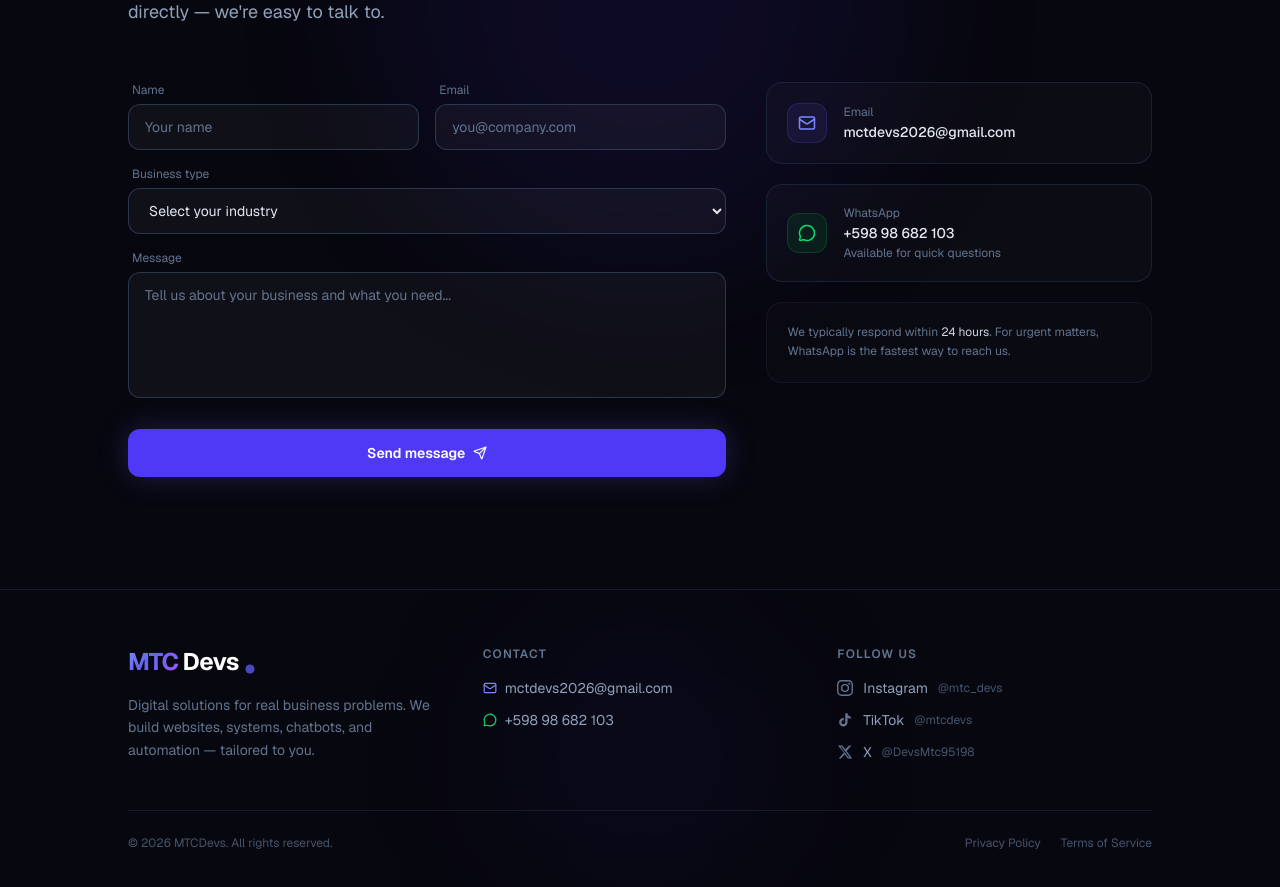
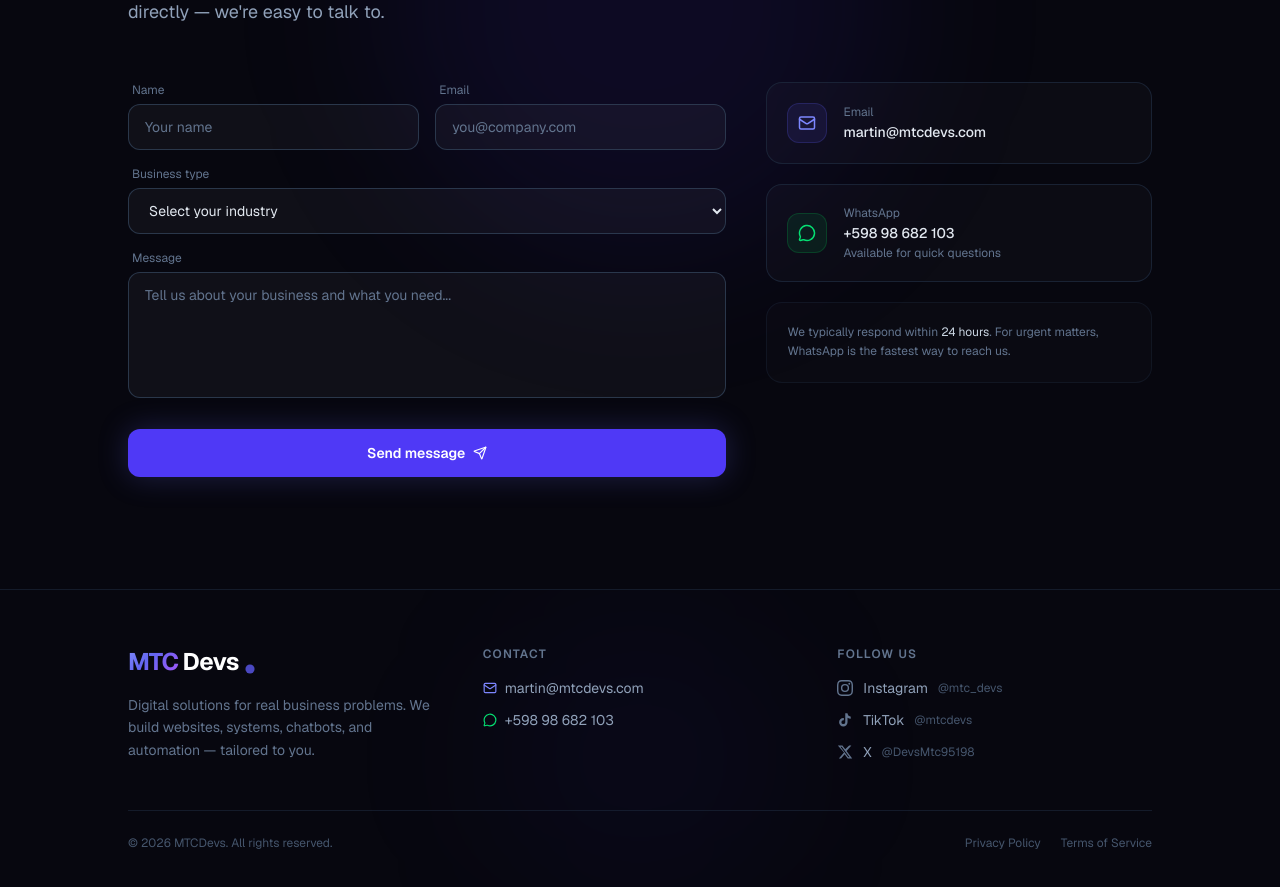
Before and after one commit to MTCDevs1/MTCdevs-web, a Next.js app: page / in a window 1280 px wide. Shown: the part 5840-6727 px from the top of the page. Built offline with nearby package versions, Linux system fonts and the light colour scheme.

Commit message:
cambio email de contacto a martin@mtcdevs.com

```diff
--- a/src/app/privacy/page.tsx
+++ b/src/app/privacy/page.tsx
@@ -42,10 +42,10 @@ export default function PrivacyPage() {
             If you have any questions about this Privacy Policy, please contact
             us at{" "}
             <a
-              href="mailto:mctdevs2026@gmail.com"
+              href="mailto:martin@mtcdevs.com"
               className="text-indigo-400 hover:text-indigo-300"
             >
-              mctdevs2026@gmail.com
+              martin@mtcdevs.com
             </a>
             .
           </p>
--- a/src/app/terms/page.tsx
+++ b/src/app/terms/page.tsx
@@ -46,10 +46,10 @@ export default function TermsPage() {
           <p>
             If you have any questions about these Terms, please contact us at{" "}
             <a
-              href="mailto:mctdevs2026@gmail.com"
+              href="mailto:martin@mtcdevs.com"
               className="text-indigo-400 hover:text-indigo-300"
             >
-              mctdevs2026@gmail.com
+              martin@mtcdevs.com
             </a>
             .
           </p>
--- a/src/components/Contact.tsx
+++ b/src/components/Contact.tsx
@@ -244,7 +244,7 @@ export default function Contact() {
           >
             {/* Email */}
             <a
-              href="mailto:mctdevs2026@gmail.com"
+              href="mailto:martin@mtcdevs.com"
               className="group flex items-center gap-4 rounded-2xl border border-slate-800/80 bg-white/[0.025] p-5 hover:border-indigo-500/40 hover:bg-white/[0.04] transition-all duration-200"
             >
               <div className="w-10 h-10 rounded-xl bg-indigo-500/10 border border-indigo-500/20 flex items-center justify-center flex-shrink-0 group-hover:bg-indigo-500/20 transition-colors">
@@ -253,7 +253,7 @@ export default function Contact() {
               <div>
                 <p className="text-xs text-slate-500 mb-0.5">Email</p>
                 <p className="text-slate-200 text-sm font-medium">
-                  mctdevs2026@gmail.com
+                  martin@mtcdevs.com
                 </p>
               </div>
             </a>
--- a/src/components/Footer.tsx
+++ b/src/components/Footer.tsx
@@ -59,11 +59,11 @@ export default function Footer() {
             </p>
             <div className="flex flex-col gap-3">
               <a
-                href="mailto:mctdevs2026@gmail.com"
+                href="mailto:martin@mtcdevs.com"
                 className="flex items-center gap-2 text-slate-400 hover:text-white text-sm transition-colors"
               >
                 <Mail size={14} className="text-indigo-400" />
-                mctdevs2026@gmail.com
+                martin@mtcdevs.com
               </a>
               <a
                 href="https://wa.me/59898682103"
--- a/src/components/Hero.tsx
+++ b/src/components/Hero.tsx
@@ -85,7 +85,7 @@ export default function Hero() {
             />
           </button>
           <a
-            href="mailto:mctdevs2026@gmail.com"
+            href="mailto:martin@mtcdevs.com"
             className="flex items-center gap-2 rounded-xl border border-slate-700 hover:border-indigo-500/50 bg-transparent px-7 py-3.5 text-sm font-medium text-slate-300 hover:text-white transition-all duration-200 hover:bg-white/5"
           >
             <Mail size={14} />
```
Also changed, not shown: 1 other file (tests, documents, lock files or other folders).
